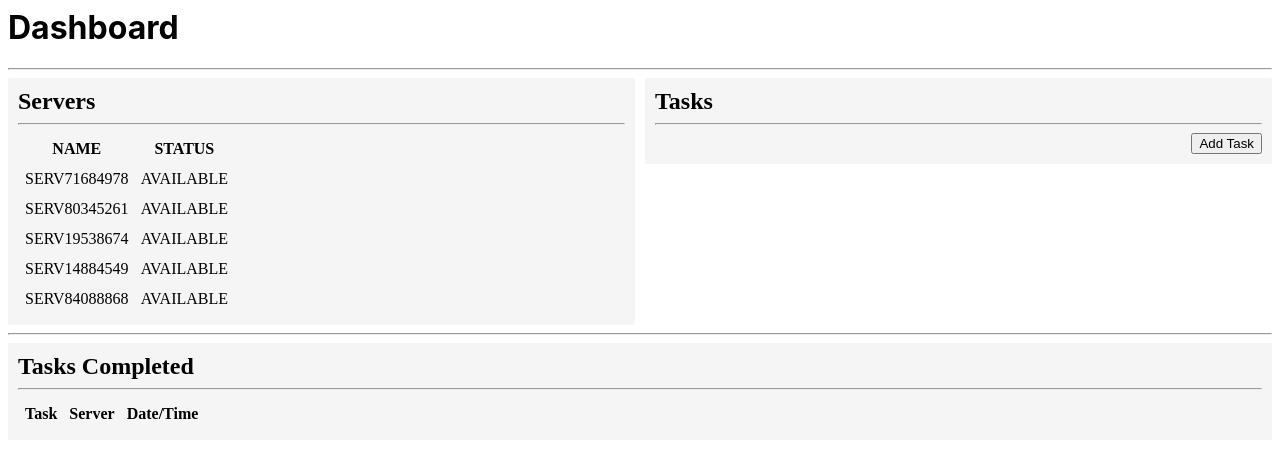
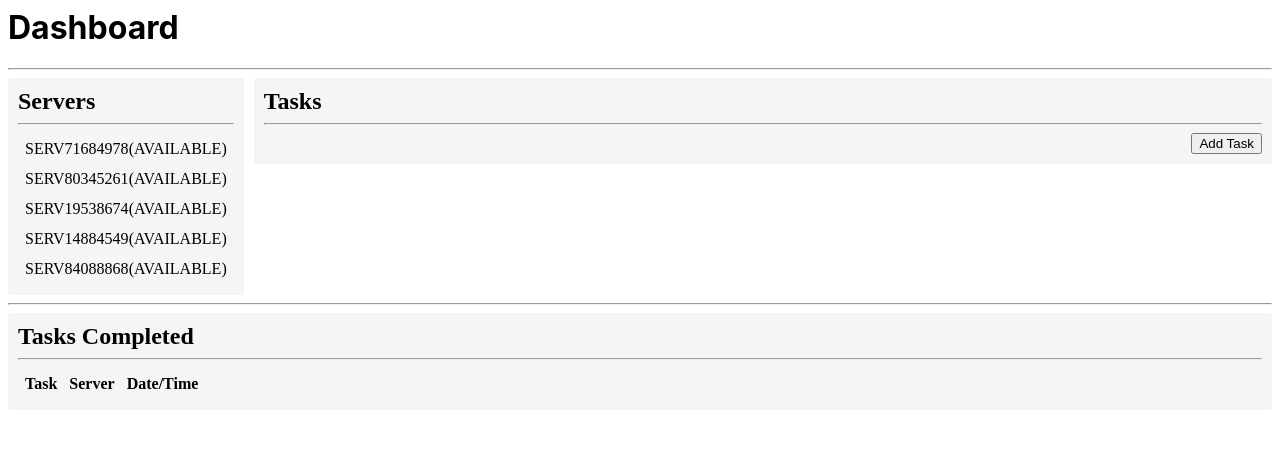
Before and after one commit to yashgoyal97/TaskServerPipeline, a React (Create React App) app: page / in a window 1280 px wide. Shown: the top 458 px of the page. Built offline with nearby package versions, Linux system fonts and the light colour scheme.

Commit message:
4 files modified

```diff
--- a/src/App.js
+++ b/src/App.js
@@ -46,12 +46,12 @@ export default function App() {
 
   const [pendingTasks, setPendingTasks] = useState([]);
 
-  useEffect(() => {
-    let tasksPending = tasks.filter((task) => {
-      return task.status === 'PENDING';
-    });
-    setPendingTasks(tasksPending);
-  }, [tasks]);
+  // useEffect(() => {
+  //   let tasksPending = tasks.filter((task) => {
+  //     return task.status === 'PENDING';
+  //   });
+  //   setPendingTasks(tasksPending);
+  // }, [tasks]);
 
   useEffect(() => {
     if (pendingTasks.length && availableServers.length) {
@@ -100,7 +100,7 @@ export default function App() {
     const taskName = `TSK${taskId}`;
     taskDetails['id'] = taskId;
     taskDetails['name'] = taskName;
-    taskDetails['status'] = 'PENDING';
+    taskDetails['status'] = 'NEW';
     setTasks([...tasks, taskDetails]);
   };
 
--- a/src/Servers.js
+++ b/src/Servers.js
@@ -5,8 +5,9 @@ function TableRows(props) {
   const rows = props.servers.map((server) => {
     return (
       <tr>
-        <td>{server.name}</td>
-        <td>{server.status}</td>
+        <td>
+          {server.name}({server.status})
+        </td>
       </tr>
     );
   });
@@ -26,26 +27,26 @@ export default class Servers extends React.Component {
   // }
 
   toggleCarouselStyle() {
-    let serverContainer = document.getElementById('availableServersConatiner');
+    let serverContainer = document.getElementById('serversListContainer');
     serverContainer.style.display =
       serverContainer.style.display === 'none' ? 'flex' : 'none';
   }
 
   render() {
     return (
-      <div className="carousel-container">
+      <div id="serversContainer" className="carousel-container">
         <div className="carousel-header" onClick={this.toggleCarouselStyle}>
           <h2>Servers</h2>
         </div>
         <hr />
-        <div id="availableServersConatiner" className="carousel-body">
+        <div id="serversListContainer" className="carousel-body">
           <table>
-            <thead>
+            {/* <thead>
               <tr>
                 <th>NAME</th>
                 <th>STATUS</th>
               </tr>
-            </thead>
+            </thead> */}
             <tbody>
               <TableRows servers={this.props.servers} />
             </tbody>
--- a/src/Tasks.js
+++ b/src/Tasks.js
@@ -5,7 +5,9 @@ function TableRows(props) {
   const rows = props.tasks.map((task) => {
     return (
       <tr>
-        <td>{task.name}</td>
+        <td>
+          {task.name}({task.status})
+        </td>
       </tr>
     );
   });
--- a/src/style.css
+++ b/src/style.css
@@ -9,6 +9,10 @@ p {
   justify-content: space-between;
   align-items: baseline;
   gap: 10px;
+}
+
+#serversContainer {
+  width: max-content;
 }
 
 .carousel-container {
```
